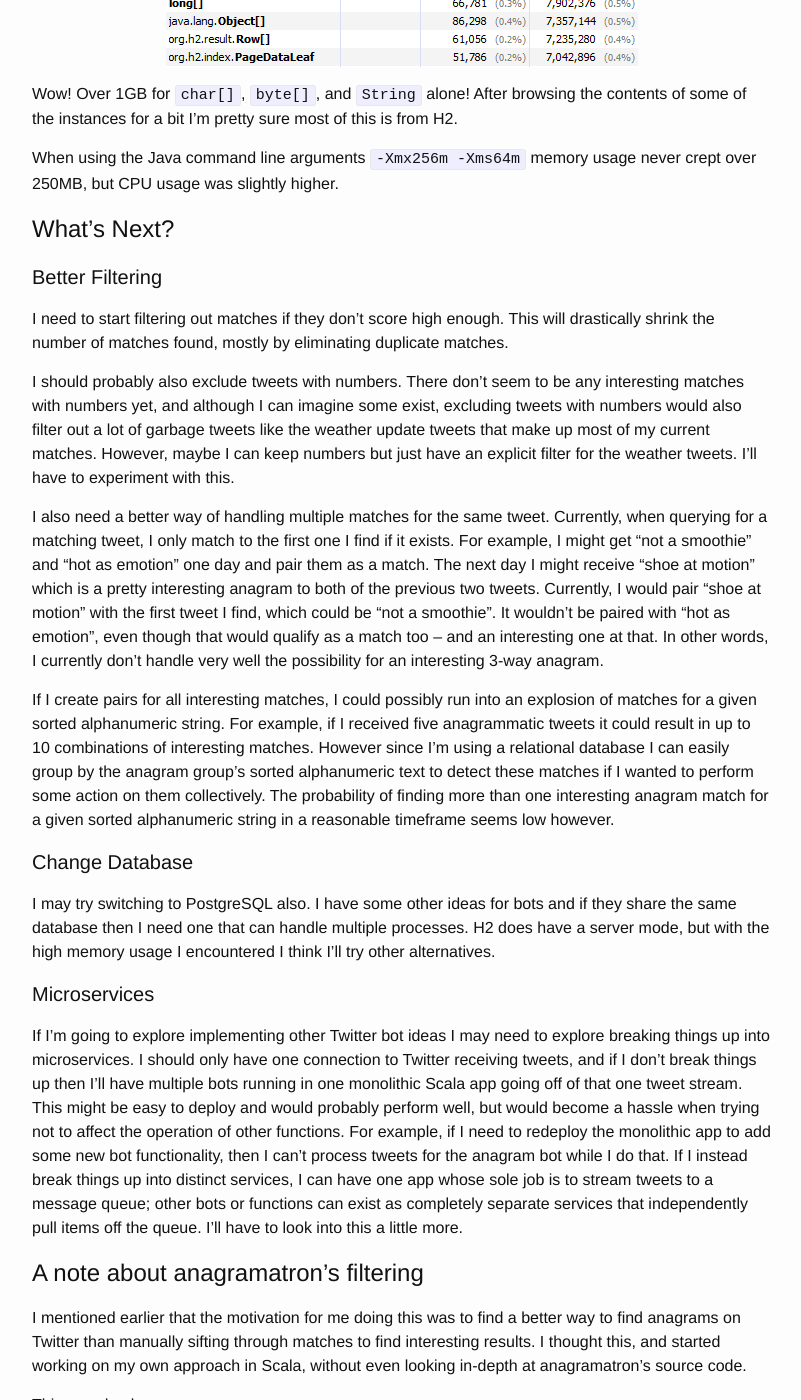
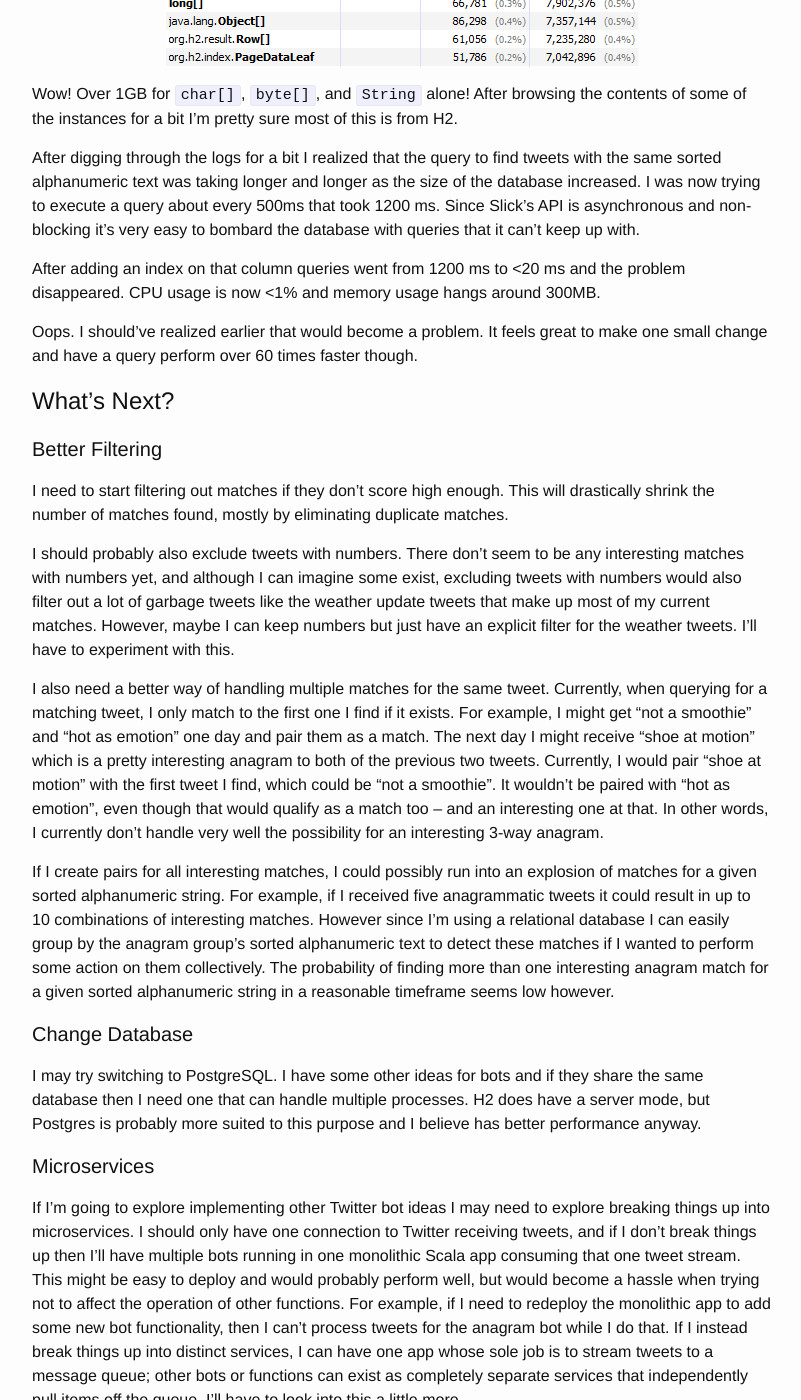
Before and after one commit to bdrupieski/bdrupieski.github.io, a Jekyll site: the page built from _posts/2015-11-25-finding-anagrams-on-twitter.markdown, in a window 1280 px wide and 1400 px high, scrolled down 6829 px. Shown: the whole window, without its empty margins (238-1039 px from the left). Built offline with Jekyll 4.4.1, drawn with Linux system fonts in a browser that asks for light colours; some of the changed text lies outside the part shown.

Commit message:
update on cause of high memory usage

```diff
--- a/_posts/2015-11-25-finding-anagrams-on-twitter.markdown
+++ b/_posts/2015-11-25-finding-anagrams-on-twitter.markdown
@@ -191,7 +191,7 @@ After playing around with the queries for a bit, I found that I can seem to incl
 
 # High Memory Usage - H2?
 
-After running this on my desktop computer for a few days I noticed the CPU and memory usage were pretty high. It was using a steady 35% of my i5 3570K over-clocked to 4.2GHz and almost 2GB of memory. This is higher than I expected.
+After running this on my desktop computer for a few days I noticed the CPU and memory usage started to climb. It was using a steady 35% of my i5 3570K over-clocked to 4.2GHz and almost 2GB of memory. This is higher than I expected.
 
 I created a heap dump using jmap and then examined it with jvisualvm. Here's a list of the classes using the most memory sorted by size:
 
@@ -199,7 +199,11 @@ I created a heap dump using jmap and then examined it with jvisualvm. Here's a l
 
 Wow! Over 1GB for `char[]`, `byte[]`, and `String` alone! After browsing the contents of some of the instances for a bit I'm pretty sure most of this is from H2.
 
-When using the Java command line arguments `-Xmx256m -Xms64m` memory usage never crept over 250MB, but CPU usage was slightly higher.
+After digging through the logs for a bit I realized that the query to find tweets with the same sorted alphanumeric text was taking longer and longer as the size of the database increased. I was now trying to execute a query about every 500ms that took 1200 ms. Since Slick's API is asynchronous and non-blocking it's very easy to bombard the database with queries that it can't keep up with.
+
+After adding an index on that column queries went from 1200 ms to <20 ms and the problem disappeared. CPU usage is now <1% and memory usage hangs around 300MB.
+
+Oops. I should've realized earlier that would become a problem. It feels great to make one small change and have a query perform over 60 times faster though.
 
 # What's Next?
 
@@ -215,11 +219,11 @@ If I create pairs for all interesting matches, I could possibly run into an expl
 
 #### Change Database
 
-I may try switching to PostgreSQL also. I have some other ideas for bots and if they share the same database then I need one that can handle multiple processes. H2 does have a server mode, but with the high memory usage I encountered I think I'll try other alternatives.
+I may try switching to PostgreSQL. I have some other ideas for bots and if they share the same database then I need one that can handle multiple processes. H2 does have a server mode, but Postgres is probably more suited to this purpose and I believe has better performance anyway.
 
 #### Microservices
 
-If I'm going to explore implementing other Twitter bot ideas I may need to explore breaking things up into microservices. I should only have one connection to Twitter receiving tweets, and if I don't break things up then I'll have multiple bots running in one monolithic Scala app going off of that one tweet stream. This might be easy to deploy and would probably perform well, but would become a hassle when trying not to affect the operation of other functions. For example, if I need to redeploy the monolithic app to add some new bot functionality, then I can't process tweets for the anagram bot while I do that. If I instead break things up into distinct services, I can have one app whose sole job is to stream tweets to a message queue; other bots or functions can exist as completely separate services that independently pull items off the queue. I'll have to look into this a little more.
+If I'm going to explore implementing other Twitter bot ideas I may need to explore breaking things up into microservices. I should only have one connection to Twitter receiving tweets, and if I don't break things up then I'll have multiple bots running in one monolithic Scala app consuming that one tweet stream. This might be easy to deploy and would probably perform well, but would become a hassle when trying not to affect the operation of other functions. For example, if I need to redeploy the monolithic app to add some new bot functionality, then I can't process tweets for the anagram bot while I do that. If I instead break things up into distinct services, I can have one app whose sole job is to stream tweets to a message queue; other bots or functions can exist as completely separate services that independently pull items off the queue. I'll have to look into this a little more.
 
 # A note about anagramatron's filtering
 
```
